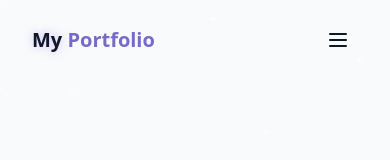
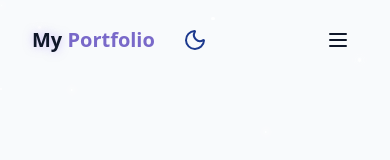
Before and after one commit to Joy0810/first-portfolio, a React (Vite) app: page / in a window 390 px wide. Shown: the top 160 px of the page. Built offline with nearby package versions, Linux system fonts and the light colour scheme.

Commit message:
Fix theme toggle position for mobile view

```diff
--- a/src/components/ThemeToggle.jsx
+++ b/src/components/ThemeToggle.jsx
@@ -31,7 +31,7 @@
 
     return <button
         onClick={toggleTheme}
-        className={cn("fixed max-sm:hidden top-5 right-5 z-50 p-2 rounded-full transition-colors duration-300",
+        className={cn("fixed top-5 left-1/2 -translate-x-1/2 md:left-auto md:right-5 md:translate-x-0 z-50 p-2 rounded-full transition-colors duration-300",
             "focus:outline-hidden"
         )}
     >
```
